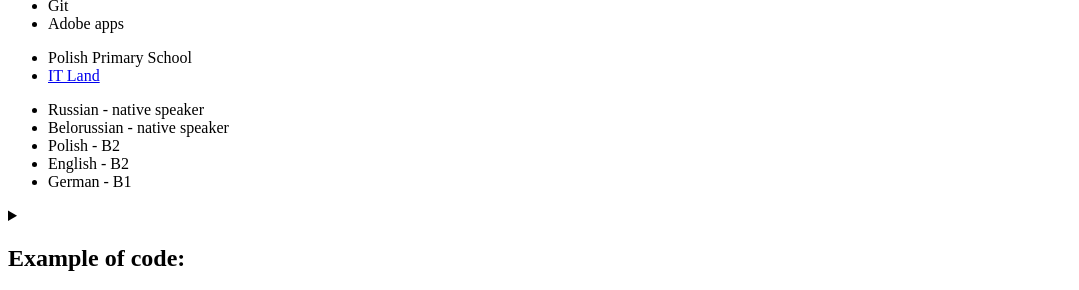
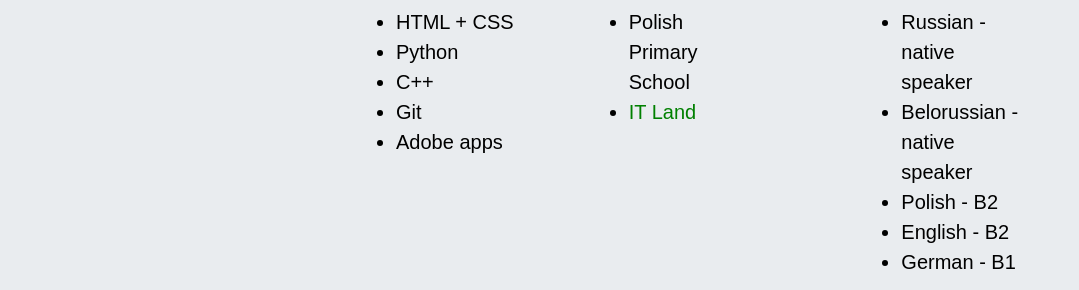
Before and after one commit to YelizavetaBiazmen/rsschool-cv, a plain HTML site: page index.html in a window 1280 px wide. Shown: the part 690-980 px from the top of the page, without its empty margins (0-1079 px from the left). Drawn offline with Linux system fonts and the light colour scheme.

Commit message:
fix: Update index.html

```diff
--- a/index.html
+++ b/index.html
@@ -3,7 +3,7 @@
     <head>
         <meta charset="UTF-8">
         <title>Yelizaveta Biazmen</title>
-        <link rel="stylesheet" type="text/css" href="vds.css">
+        <link rel="stylesheet" type="text/css" href="style.css">
         <link rel="icon" href="assetsfavicon" >
     </head>
     <body>
```
